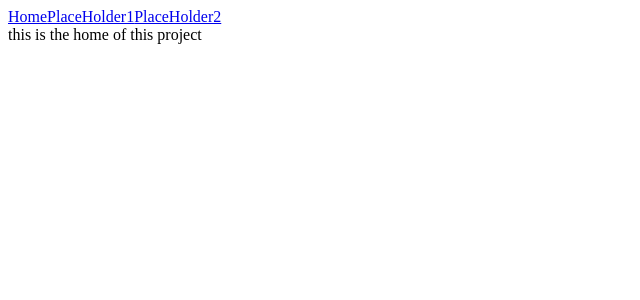
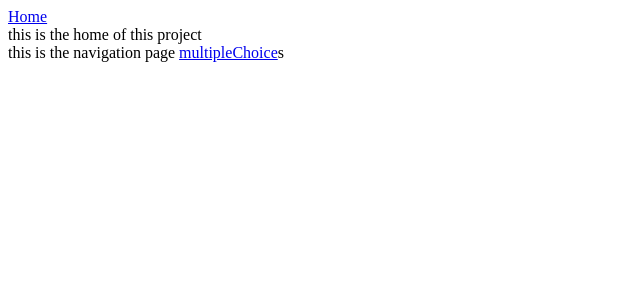
Before and after one commit to WorldIsMonkey/orientation-ng, a Vue app in the folder frontend/: page / in a window 1280 px wide. Shown: the top 300 px of the page, without its empty margins (0-640 px from the left). Built offline with nearby package versions, Linux system fonts and the light colour scheme.

Commit message:
restart the project and starting work on the navigation page

```diff
--- a/frontend/src/App.vue
+++ b/frontend/src/App.vue
@@ -2,8 +2,7 @@
   <div id="app">
     <div id="nav">
       <router-link to="/">Home</router-link>
-      <router-link to="/placeholder1">PlaceHolder1</router-link>
-      <router-link to="/placeholder2">PlaceHolder2</router-link>
+      <!-- test for the router links -->
     </div>
     <router-view/>
   </div>
--- a/frontend/src/views/Home.vue
+++ b/frontend/src/views/Home.vue
@@ -1,6 +1,10 @@
 <template>
   <div class="home">
     this is the home of this project
+    <div class="info">
+      this is the navigation page
+      <router-link to="/multipleChoice">multipleChoice</router-link>s
+    </div>
   </div>
 </template>
 
```
Also changed, not shown: 1 other file (tests, documents, lock files or other folders).
